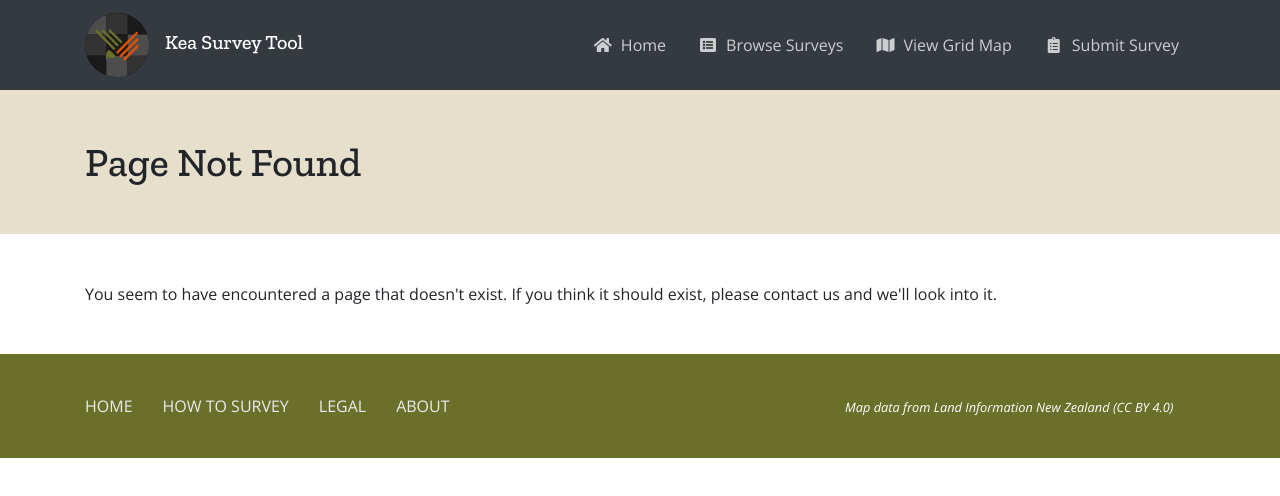
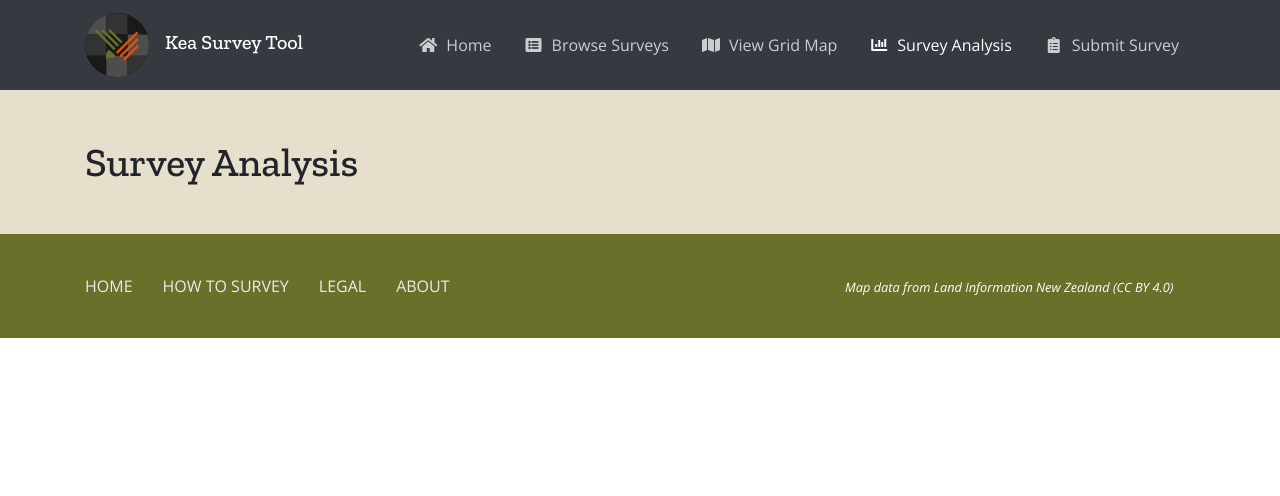
Before and after one commit to electricmagnetic/keadatabase-survey, a React (Create React App) app: page /analysis in a window 1280 px wide. Shown: the top 496 px of the page. Built offline with nearby package versions, Linux system fonts and the light colour scheme; what react-refetch would draw is missing.

Commit message:
Adding analysis view

```diff
--- a/src/App.js
+++ b/src/App.js
@@ -14,6 +14,8 @@ import SubmissionSuccessPage from './views/submit/success';
 
 import GridPage from './views/grid/index';
 import GridDetailPage from './views/grid/detail';
+
+import AnalysisPage from './views/analysis/index';
 
 import SurveyPage from './views/surveys/index';
 import SurveyDetailPage from './views/surveys/detail';
@@ -43,6 +45,8 @@ function App() {
             <Route exact path="/grid" component={GridPage} />
             <Route exact path="/grid/:slug" component={GridDetailPage} />
 
+            <Route exact path="/analysis" component={AnalysisPage} />
+
             <Route exact path="/surveys" component={SurveyPage} />
             <Route exact path="/surveys/:slug" component={SurveyDetailPage} />
 
--- a/src/components/presentation/Header.js
+++ b/src/components/presentation/Header.js
@@ -45,17 +45,26 @@ const Header = ({ onHome }) => {
               </li>
               <li className="nav-item">
                 <NavLink to="/surveys" className="nav-link">
-                  <i className="fa-fw fas fa-list-alt mr-2"></i>Browse Surveys
+                  <i className="fa-fw fas fa-list-alt mr-2"></i>
+                  <span className="d-lg-none d-xl-inline">Browse </span>Surveys
                 </NavLink>
               </li>
               <li className="nav-item">
                 <NavLink to="/grid" className="nav-link">
-                  <i className="fa-fw fas fa-map mr-2"></i>View Grid Map
+                  <i className="fa-fw fas fa-map mr-2"></i>
+                  <span className="d-lg-none d-xl-inline">View </span>Grid Map
+                </NavLink>
+              </li>
+              <li className="nav-item">
+                <NavLink to="/analysis" className="nav-link">
+                  <i className="fa-fw fas fa-chart-bar mr-2"></i>
+                  <span className="d-lg-none d-xl-inline">Survey </span>Analysis
                 </NavLink>
               </li>
               <li className="nav-item">
                 <NavLink to="/submit" className="nav-link">
-                  <i className="fa-fw fas fa-clipboard-list mr-2"></i>Submit Survey
+                  <i className="fa-fw fas fa-clipboard-list mr-2"></i>Submit
+                  <span className="d-lg-none d-xl-inline"> Survey</span>
                 </NavLink>
               </li>
             </ul>
--- /dev/null
+++ b/src/views/analysis/index.js
@@ -0,0 +1,22 @@
+import React from 'react';
+import Helmet from 'react-helmet';
+
+import Banner from '../../components/presentation/Banner';
+import AnalysisMap from '../../components/map/AnalysisMap';
+
+const AnalysisPage = props => {
+  return (
+    <div className="AnalysisPage">
+      <Helmet title="Survey Analysis" />
+      <section className="d-print-none">
+        <Banner size="small">
+          <h1>Survey Analysis</h1>
+        </Banner>
+      </section>
+      <section>
+      </section>
+    </div>
+  );
+};
+
+export default AnalysisPage;
--- a/src/views/grid/index.js
+++ b/src/views/grid/index.js
@@ -17,7 +17,7 @@ const DownloadLink = ({ title, filename }) => {
 const GridPage = props => {
   return (
     <div className="GridPage">
-      <Helmet title="View Grid" />
+      <Helmet title="View Grid Map" />
       <section className="d-print-none">
         <Banner size="small">
           <h1>View Grid Map</h1>
```
